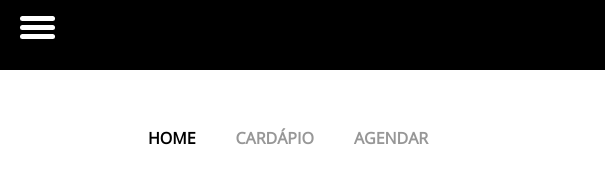
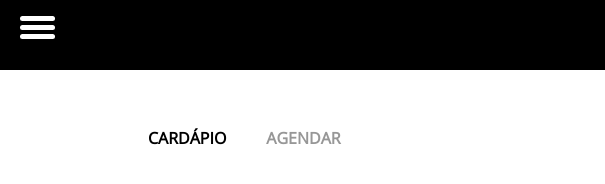
Before and after one commit to IMarkinI/imarkini.github.io, a plain HTML site: page index.html in a window 1280 px wide. Shown: the full height of the page, 0-605 px from the left. Drawn offline with nearby package versions, Linux system fonts and the light colour scheme.

Commit message:
novo
wpp

```diff
--- a/componets/botão3linhas.css
+++ b/componets/botão3linhas.css
@@ -47,7 +47,7 @@
     width: 0;
     height: 0;
     margin: 20px 20px ;
-    background: radial-gradient(circle,#fff, #d8d4d6);
+    background:#000 ;
 
     transition: 0.3s ease;
 }
--- a/index.html
+++ b/index.html
@@ -33,9 +33,9 @@
         <div class="menu-bg" id="menu-bg"></div>
         <nav>
             <ul class="ulo">
-               <li class="active"><a class="bottontop" href="#">Home</a></li>
-                <li class="liu"><a class="bottontop" href="#">Cardápio</a></li>
-                <li class="liu"><a class="bottontop" href="#">Agendar</a></li>
+               <li class="active"><a class="bottontop" href="#">Cardápio</a></li>
+                <li class="liu"><a class="bottontop" href="http://api.whatsapp.com/send?phone=5521979014005.">Agendar</a></li>
+
             </ul>
         </nav>
         <img id= "logo" src="imagens/sushi.png" alt="Logo Sushi">
```
